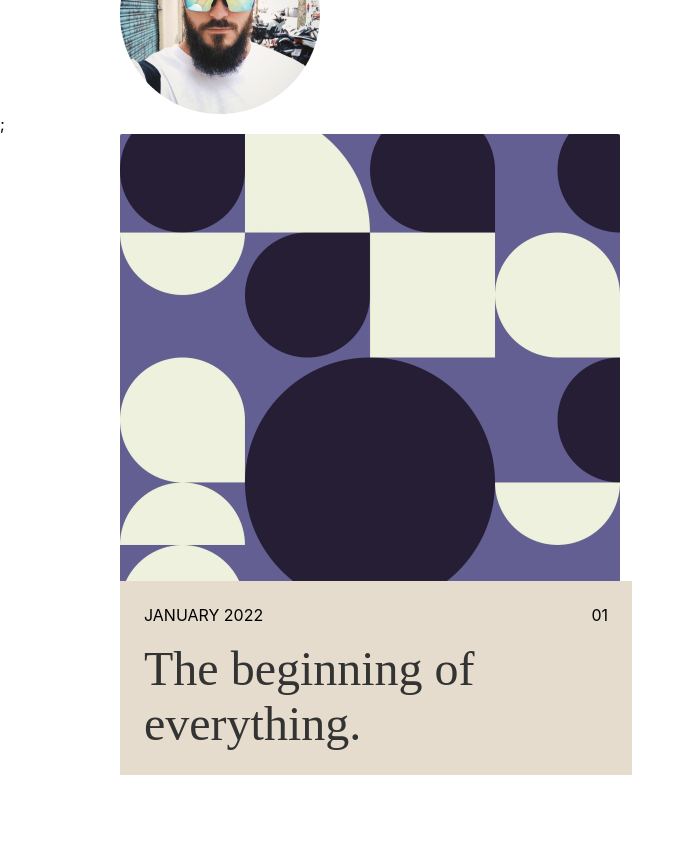
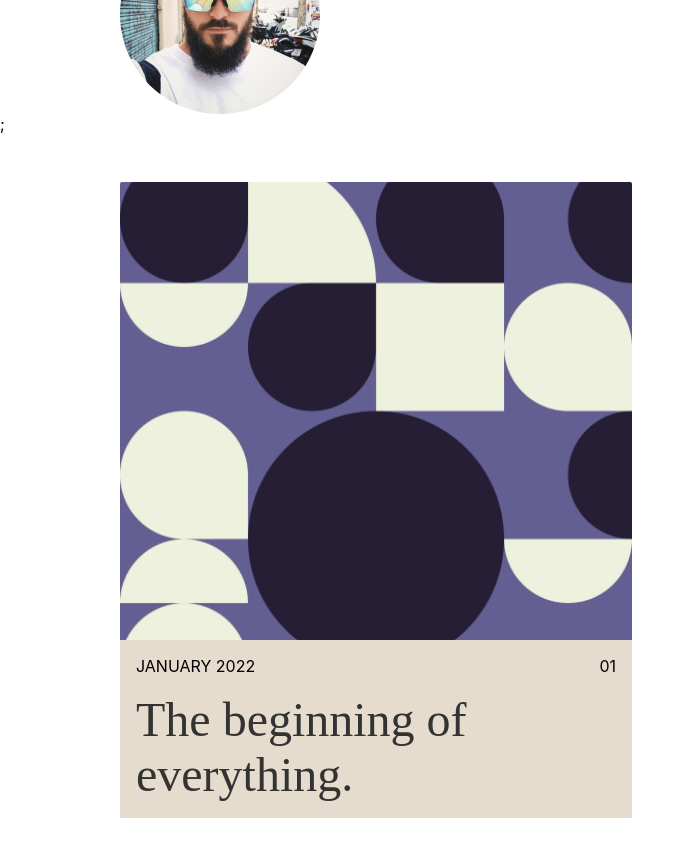
Before and after one commit to hemmahosjessi/labs-w11, a React (Create React App) app: page / in a window 1280 px wide. Shown: the part 600-1456 px from the top of the page, without its empty margins (0-694 px from the left). Before the commit the page ends 1423 px from the top, so only its background shows below. Built offline with nearby package versions, Linux system fonts and the light colour scheme.

Commit message:
styling on card

```diff
--- a/src/components/Card.js
+++ b/src/components/Card.js
@@ -3,9 +3,7 @@ import React from "react";
 const Card = ({ cardTitle, cardImage, date, number }) => {
   return (
     <div className="card-container">
-        <div className='image-container'>
-            <img className='image' src={cardImage} alt="card-image" ></img>
-        </div>
+        <img className='image' src={cardImage} alt="card-image" ></img>
         <div className='text-container'>
             <div className='date-number'>
                 <p>{date}</p>
--- a/src/index.css
+++ b/src/index.css
@@ -117,6 +117,7 @@ h1 {
   padding-left: 120px;
   padding-bottom: 3rem;
   width: 40%;
+  margin-top: 3rem;
 }
 
 
@@ -124,16 +125,19 @@ h1 {
   display: flex;
   flex-direction: column;
   background-color: #E5DCCD;
-  padding: 1.5rem;
+  padding: 1rem;
 }
 
 /* .image-container {
-  width:
+  width: 100%;
+  height: 100%;
 } */
 
 .image {
   display: block;
   margin: 0;
+  width: 100%;
+  height: 100%;
 }
 
 .date-number {
```
